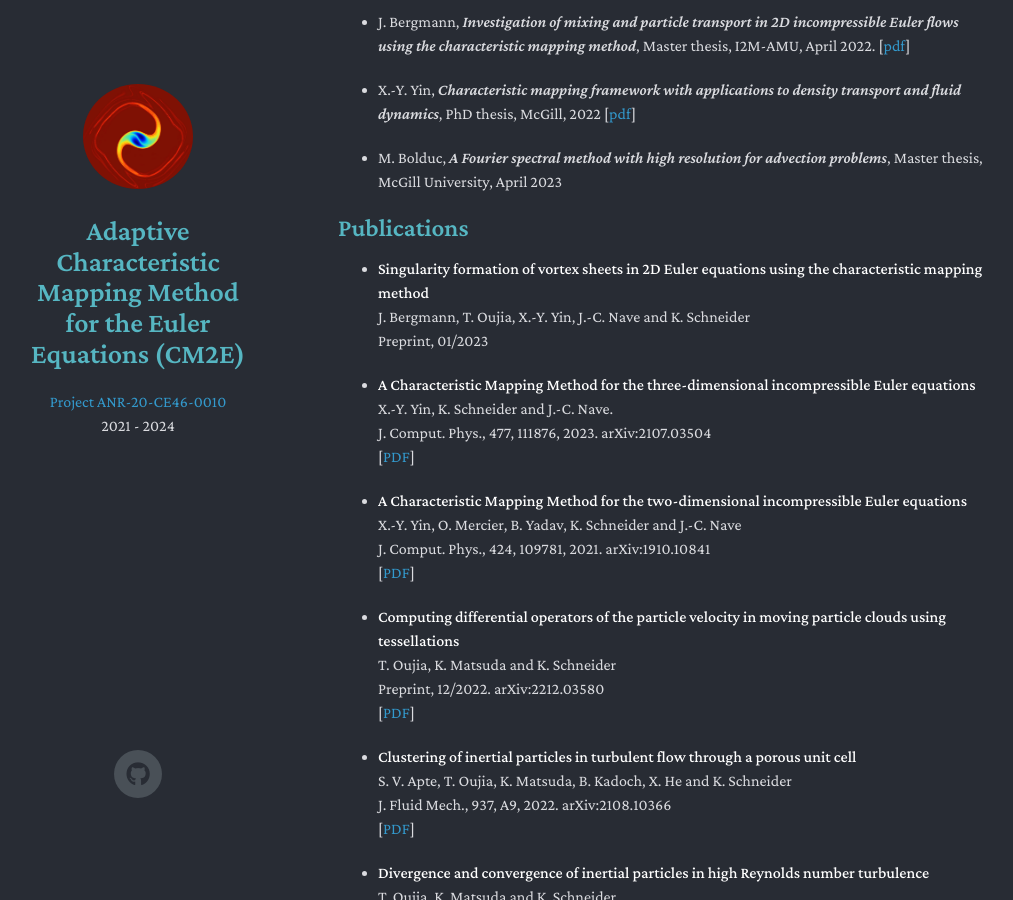
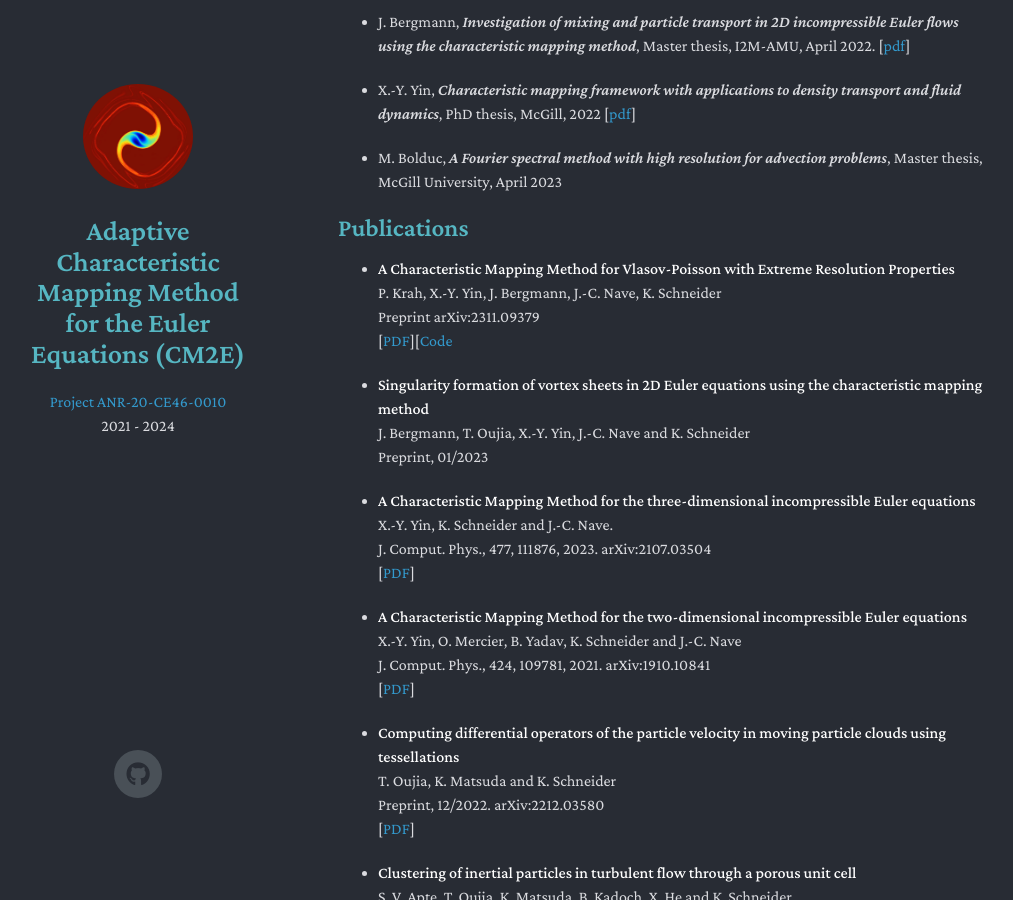
Before and after one commit to CharacteristicMappingMethod/CMM.github.io, a Jekyll site: the page built from index.markdown, in a window 1280 px wide and 900 px high, scrolled down 852 px. Shown: the whole window, without its empty margins (132-1145 px from the left). Built offline with Jekyll 4.4.1, drawn with Linux system fonts in a browser that asks for light colours; nearby versions of some CDN libraries; a style sheet for code colours, icons or effects is not loaded.

Commit message:
VP preprint

```diff
--- a/index.markdown
+++ b/index.markdown
@@ -40,6 +40,14 @@ Jean-Christophe Nave (coordinator)
 - M. Bolduc, *A Fourier spectral method with high resolution for advection problems*, Master thesis, McGill University, April 2023
 
 ## Publications
+
+- **A Characteristic Mapping Method for Vlasov-Poisson with Extreme Resolution Properties**
+  <br>
+  P. Krah, X.-Y. Yin, J. Bergmann, J.-C. Nave, K. Schneider
+  <br>
+  Preprint  arXiv:2311.09379
+  <br>
+  [[PDF](https://arxiv.org/pdf/2311.09379.pdf)][[Code](https://github.com/orgs/CharacteristicMappingMethod/repositories)
 
 - **Singularity formation of vortex sheets in 2D Euler equations using the characteristic mapping method**
 <br>
```
